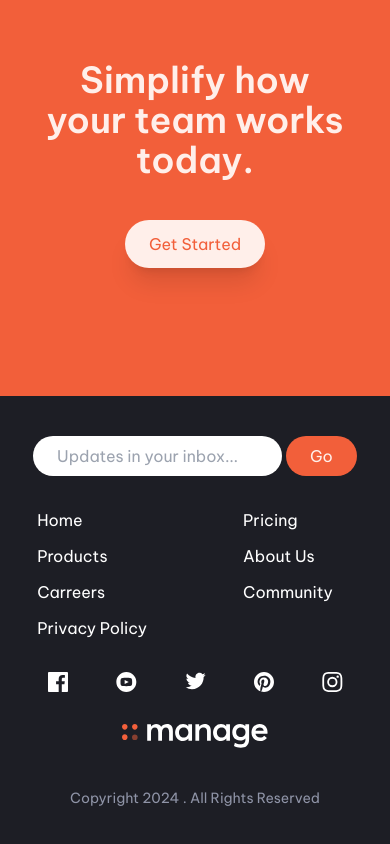
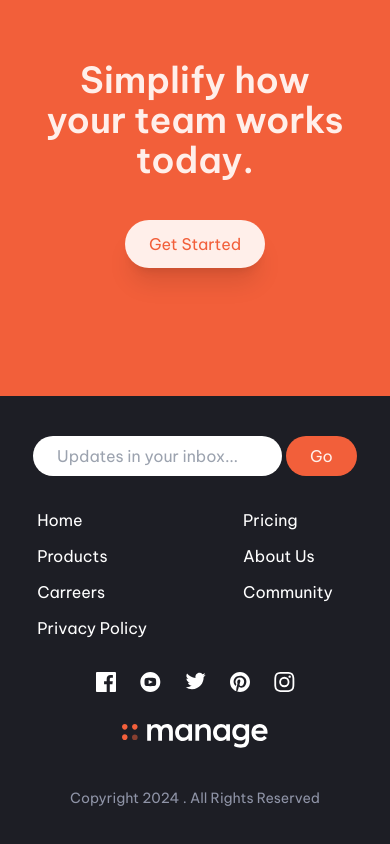
Before and after one commit to Franco-luque/Segundo-examen, a website: page public/index.html in a window 390 px wide. Shown: the part 2419-3263 px from the top of the page. Drawn offline with Linux system fonts and the light colour scheme.

Commit message:
corrige gap en redes para sm

```diff
--- a/public/index.html
+++ b/public/index.html
@@ -416,7 +416,7 @@
         <!-- Contenedor de Redes y Logo-->
         <div class="flex flex-col gap-8 lg:flex-col-reverse lg:gap-20">
           <!-- Redes -->
-          <div class="flex gap-12 justify-center lg:gap-3">
+          <div class="flex gap-6 sm:gap-12 justify-center lg:gap-3">
             <a href="#">
               <svg xmlns="http://www.w3.org/2000/svg" width="20" height="20">
                 <path
```
Also changed, not shown: public/styles.css.
